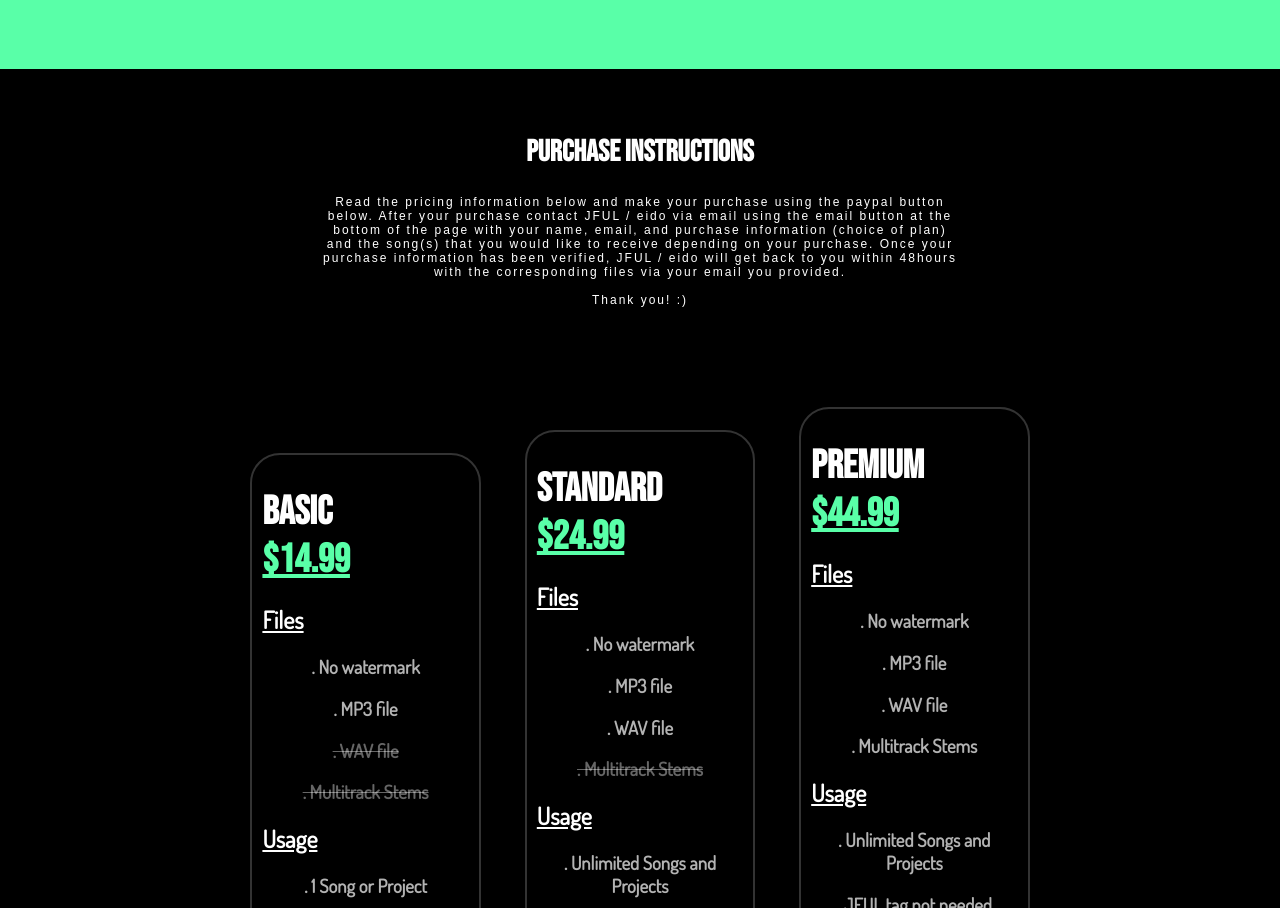
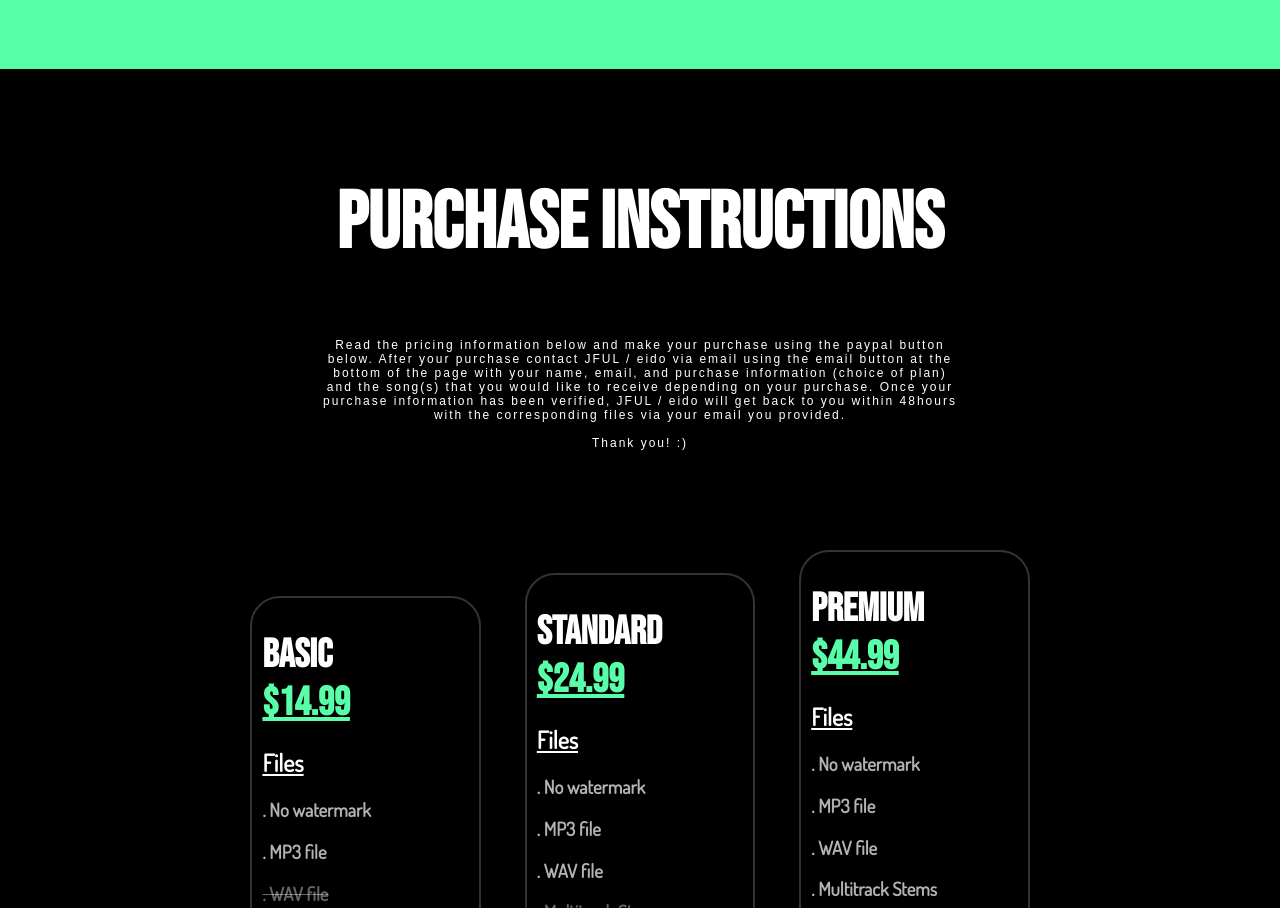
Before and after one commit to eido8/JFULxEIDO, a plain HTML site: page pricing.html in a window 1280 px wide. Shown: the part 380-1288 px from the top of the page. Drawn offline with Linux system fonts and the light colour scheme; a script that the page names is missing; a web font is replaced by a local one.

Commit message:
Pricing information text align left

```diff
--- a/style.css
+++ b/style.css
@@ -242,7 +242,7 @@ nav a:hover {
 
 .section-pricing h1.instructions {
     color: white;
-    font-size: 30px;
+    font-size: 80px;
 
 }
 
@@ -309,9 +309,10 @@ nav a:hover {
     /* letter-spacing: 2px; */
 }
 
-.column-1, .column-2, .column-3 h3 {
+.column-1 h3, .column-2 h3, .column-3 h3 {
     color: rgb(255,255,255,0.7);
     font-family: 'Dosis', sans-serif;
+    text-align: left;
 }
 
   /* Clear floats after the columns */
```
